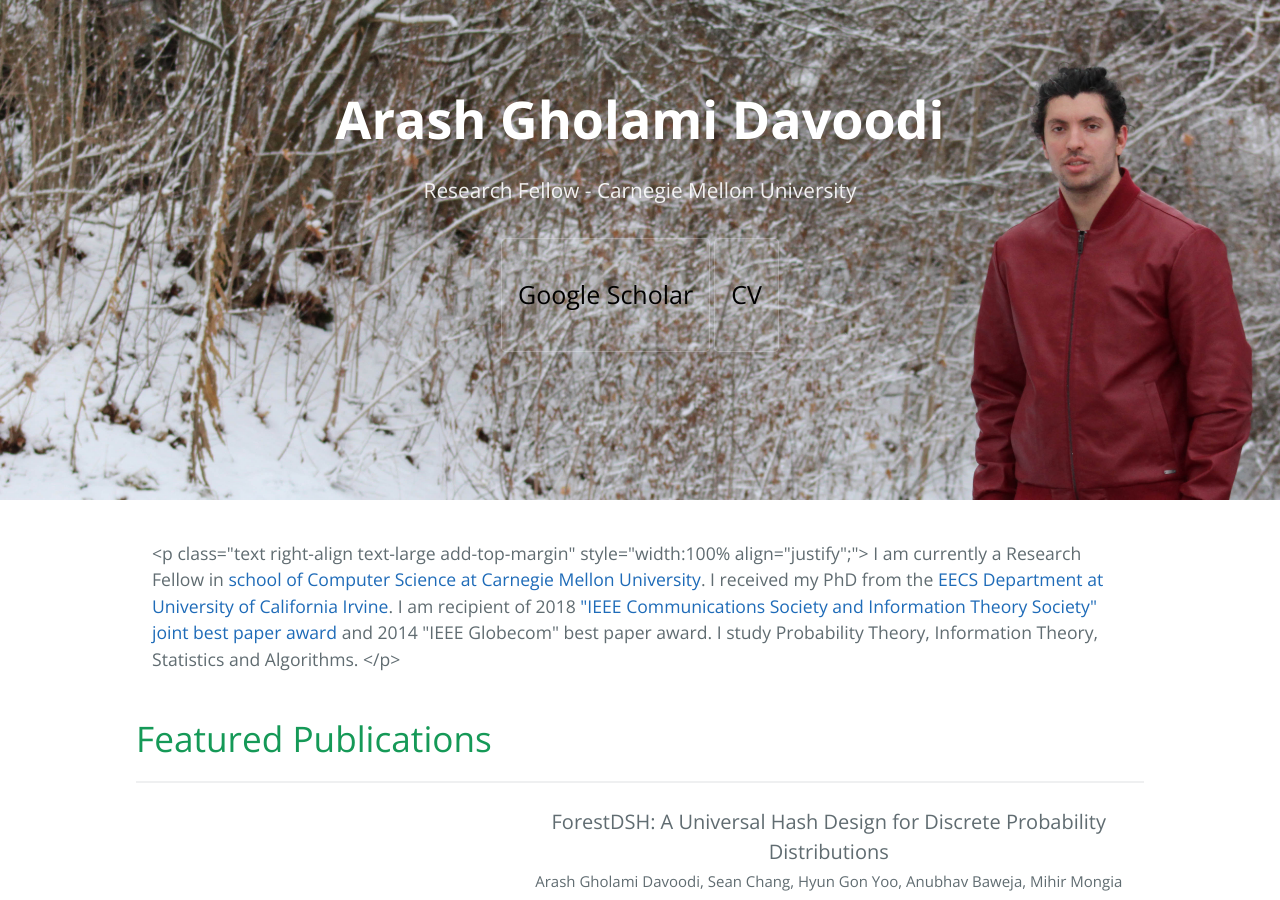
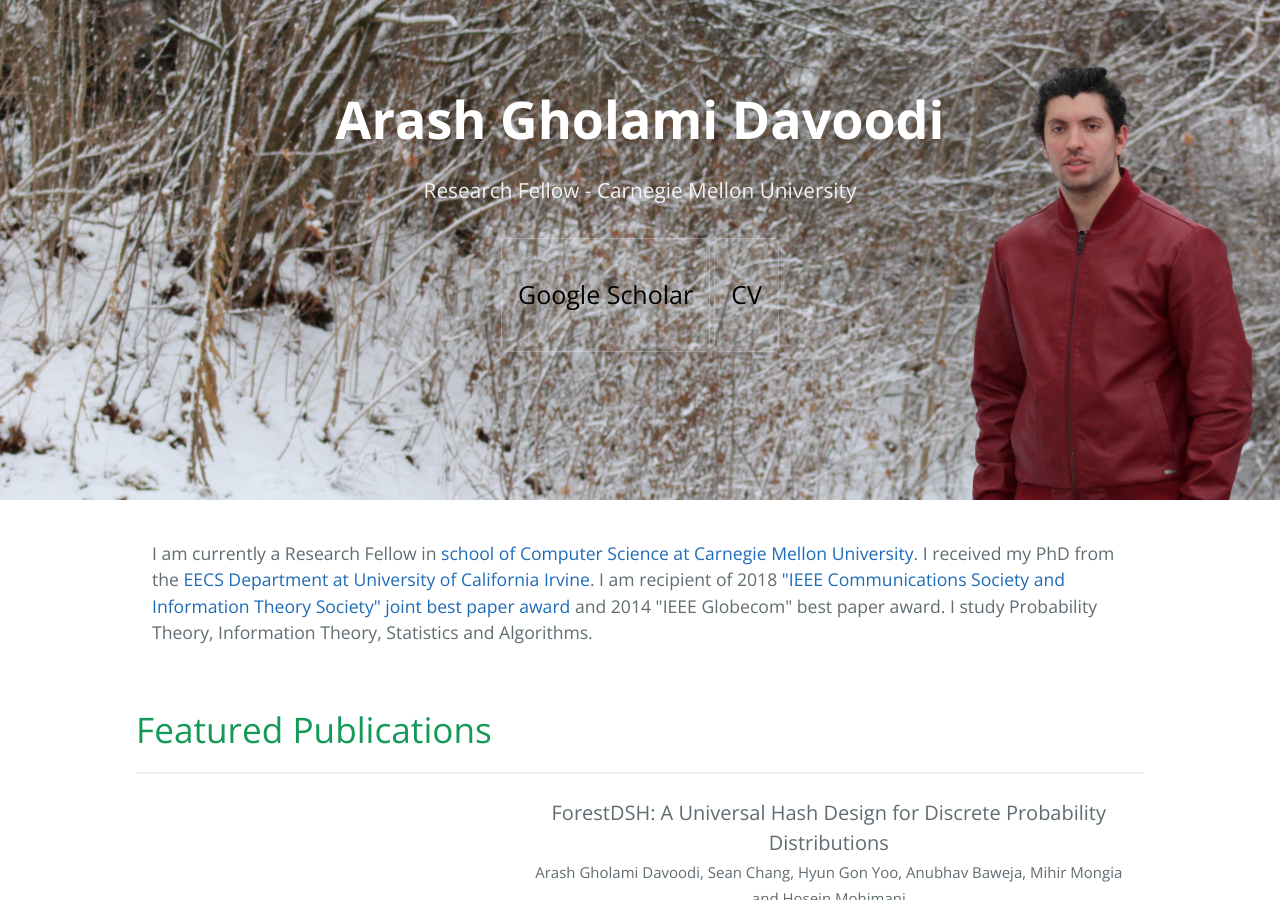
Before and after one commit to arashgholami/arashgholami.github.io, a Jekyll site: the page built from index.md, in a window 1280 px wide and 900 px high. Built offline with Jekyll 4.4.1, drawn with Linux system fonts in a browser that asks for light colours.

Commit message:
Update index.md

```diff
--- a/index.md
+++ b/index.md
@@ -5,7 +5,7 @@ layout: default
    <table class="content-table">
       <tr>
         <td>
-          <p class="text right-align text-large add-top-margin" style="width:100% align="justify";">
+          <p class="text right-align text-large add-top-margin" style="width:100%;">
               I am currently a Research Fellow in <a href="https://www.cs.cmu.edu/"> school of Computer Science at Carnegie Mellon University</a>. I received my PhD from the <a href="https://engineering.uci.edu/dept/eecs">EECS Department at University of California Irvine</a>. I am recipient of 2018 <a href="https://ieeexplore.ieee.org/abstract/document/8581557">"IEEE Communications Society and Information Theory Society" joint best paper award</a> and 2014 "IEEE Globecom" best paper award. I study Probability Theory, Information Theory, Statistics and Algorithms.
           </p>
         </td>
```
